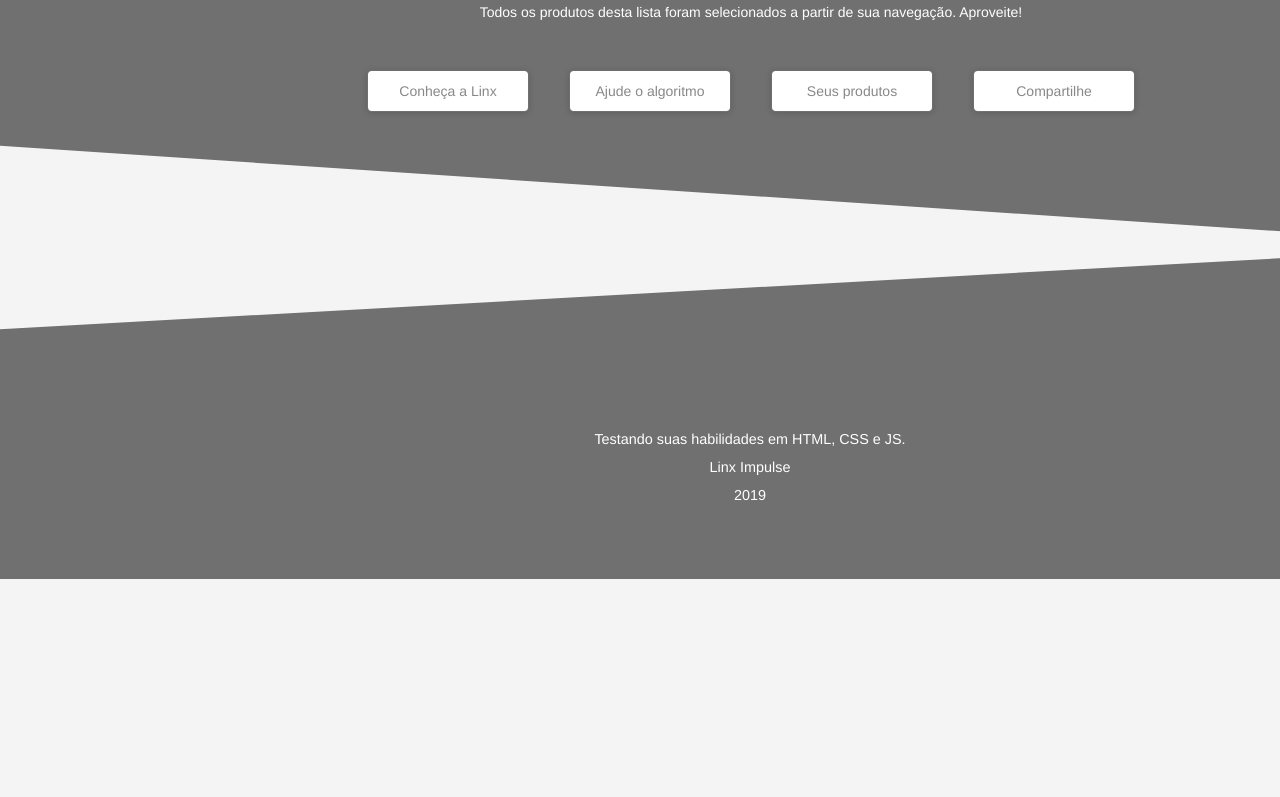
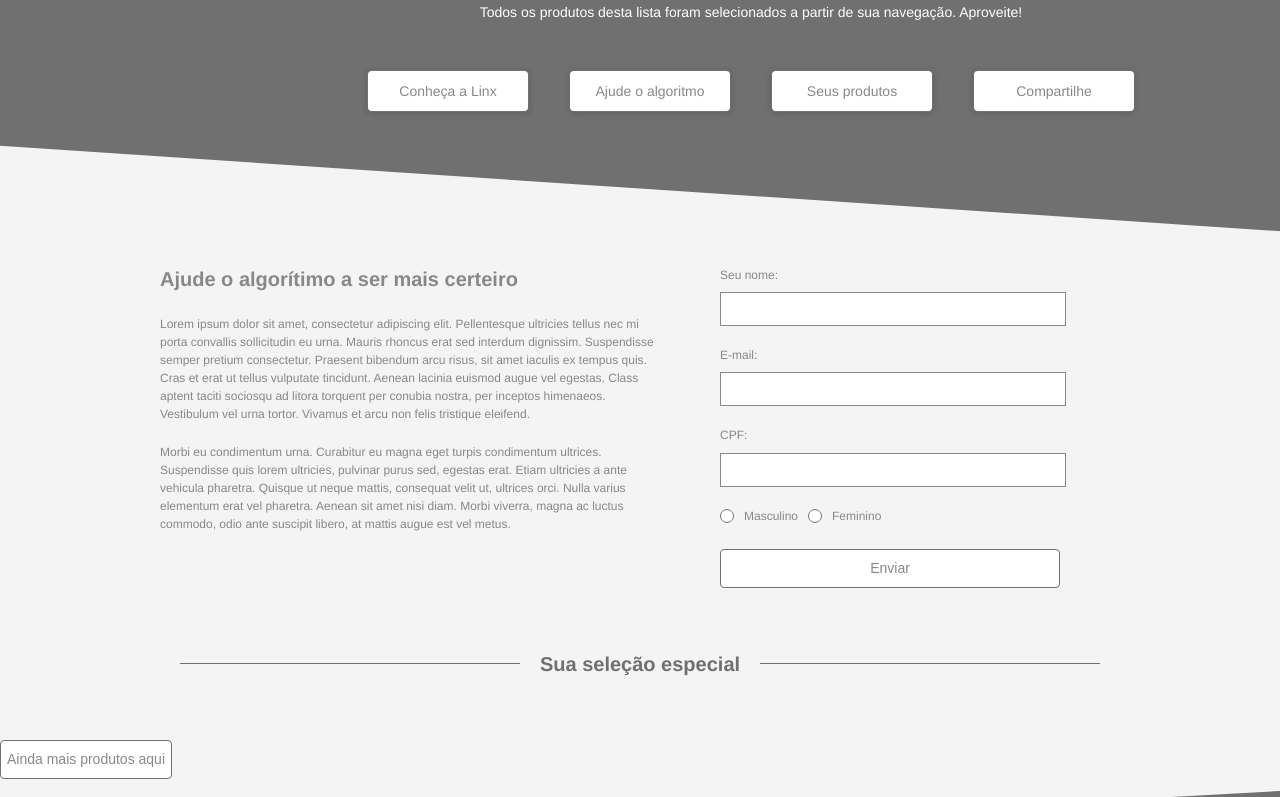
Before and after one commit to ineviTavinho/Desafio-Bold, a plain HTML site: page index.html in a window 1280 px wide. Shown: the part 155-952 px from the top of the page. Before the commit the page ends 800 px from the top, so only its background shows below. Drawn offline with Linux system fonts and the light colour scheme; a script that the page names is missing.

Commit message:
Formulário de registro
Adicionado o formulário de registro da aplicação (HTML)

```diff
--- a/index.html
+++ b/index.html
@@ -28,10 +28,67 @@
     </header>
 
     <main>
-        <section>
+
+
+        <section class="register-form">
+
+            <div id="text-form">
+                <h2>Ajude o algorítimo a ser mais certeiro</h2>
+
+                <p>Lorem ipsum dolor sit amet, consectetur adipiscing elit. Pellentesque ultricies tellus nec mi porta convallis sollicitudin eu urna. Mauris rhoncus erat sed interdum dignissim. Suspendisse semper pretium consectetur. Praesent bibendum arcu risus, sit amet iaculis ex tempus quis. Cras et erat ut tellus vulputate tincidunt. Aenean lacinia euismod augue vel egestas. Class aptent taciti sociosqu ad litora torquent per conubia nostra, per inceptos himenaeos. Vestibulum vel urna tortor. Vivamus et arcu non felis tristique eleifend.</p>
+                <p>Morbi eu condimentum urna. Curabitur eu magna eget turpis condimentum ultrices. Suspendisse quis lorem ultricies, pulvinar purus sed, egestas erat. Etiam ultricies a ante vehicula pharetra. Quisque ut neque mattis, consequat velit ut, ultrices orci. Nulla varius elementum erat vel pharetra. Aenean sit amet nisi diam. Morbi viverra, magna ac luctus commodo, odio ante suscipit libero, at mattis augue est vel metus.</p>
+
+            </div>
+
+            <div id="content-form">
+                <label class="label" for="name">Seu nome:</label>
+                <input class="input" type="text" name="name" id="name-input">
+
+                <label class="label" for="email">E-mail:</label>
+                <input class="input" type="text" name="email" id="email-input">
+
+                <label class="label" for="cpf">CPF:</label>
+                <input class="input" type="text" name="CPF" id="cpf-input">
+
+                <div id="boxes">
+                    <input class="check-box" type="radio" name="genero" id="masculino-input">
+                    <label class="label" for="masculino-input">Masculino</label>
+
+                    <input class="check-box" type="radio" name="genero" id="feminino-input">
+                    <label class="label" for="feminino-input">Feminino</label>
+                </div>
+
+                <button type="submit">Enviar</button>
+            </div>
+
 
         </section>
+
+        <section class="section-divider">
+            <span>Sua seleção especial</span>
+        </section>
+
+
+        <section id="product-grid">
+
+        </section>
+
+        <section id="load-more">
+            <button id="load-more-buttn">Ainda mais produtos aqui</button>
+        </section>
     </main>
+
+
+
+
+
+
+
+
+
+
+
+
 
     <footer>
         <div class="container">
--- a/style.css
+++ b/style.css
@@ -4,6 +4,7 @@ body {
     color: #333;
     line-height: 1.6;
     background-color: #f4f4f4;
+    max-width: 1500px;
 }
 
 header{
@@ -120,6 +121,126 @@ header nav a{
 }
 
 
+.register-form {
+  display: flex;
+  justify-content: center;
+  align-items: flex-start;
+  margin: 0 auto;
+  gap: 60px;
+  font-family: 'Helvetica Neue', sans-serif;
+  color: #888;
+}
+
+.register-form,
+.section-divider {
+  max-width: 960px;
+  margin: 0 auto;
+}
+
+#text-form {
+  flex: 1;
+  max-width: 520px;
+  height: 220px ;
+
+}
+
+#text-form h2 {
+  font-size: 20px;
+  margin-bottom: 20px;
+}
+
+#text-form p {
+  font-size: 12px;
+  line-height: 18px;
+  margin-bottom: 20px;
+}
+
+#content-form {
+  flex: 1;
+  display: flex;
+  flex-direction: column;
+  max-width: 400px;
+  margin-top: 20px;
+}
+
+.label {
+  font-size: 12px;
+  margin-bottom: 7px; /* espaço entre label e input */
+  display: block;
+}
+
+.input {
+  height: 30px;
+  width: 340px;
+  border: 1px solid #888;
+  margin-bottom: 20px; /* espaço entre input e próxima label */
+}
+
+#boxes {
+  display: flex;
+  gap: 10px;
+  align-items: center;
+  margin-bottom: 23px;
+}
+
+.check-box {
+  margin: 0;
+  width: 14px;
+  height: 14px;
+  accent-color: #888;
+  display: inline-block;
+  vertical-align: middle;
+}
+
+#boxes .label {
+  margin: 0;
+  font-size: 12px;
+}
+
+.label-inline {
+  font-size: 12px;
+  margin-right: 15px;
+}
+
+button {
+  height: 39px;
+  border: 1px solid #707070;
+  background: #FFFFFF;
+  border-radius: 4px;
+  color: #888;
+  font-size: 14px;
+  cursor: pointer;
+}
+
+
+#content-form button{
+    margin: 0;
+    padding: 0;
+    width: 340px;
+    align-items: center;
+}
+
+.section-divider {
+  display: flex;
+  align-items: center;
+  justify-content: center;
+  margin: 60px auto;
+  color: #707070;
+  font-weight: bold;
+  font-size: 20px;
+
+}
+
+.section-divider::before,
+.section-divider::after {
+  content: '';
+  flex: 1;
+  height: 1px;
+  background-color: #707070;
+  margin: 0 20px;
+}
+
+
 
 
 
```
